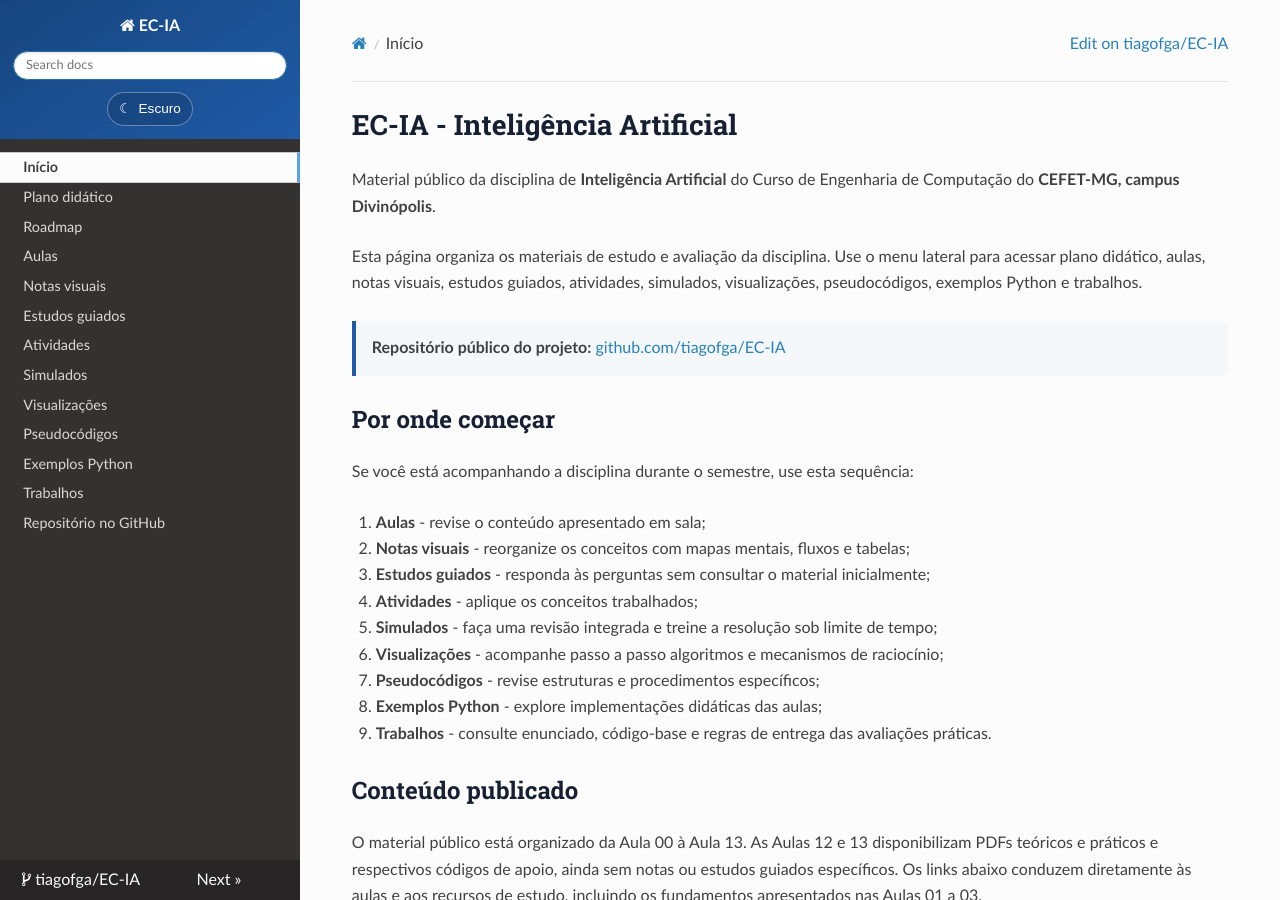
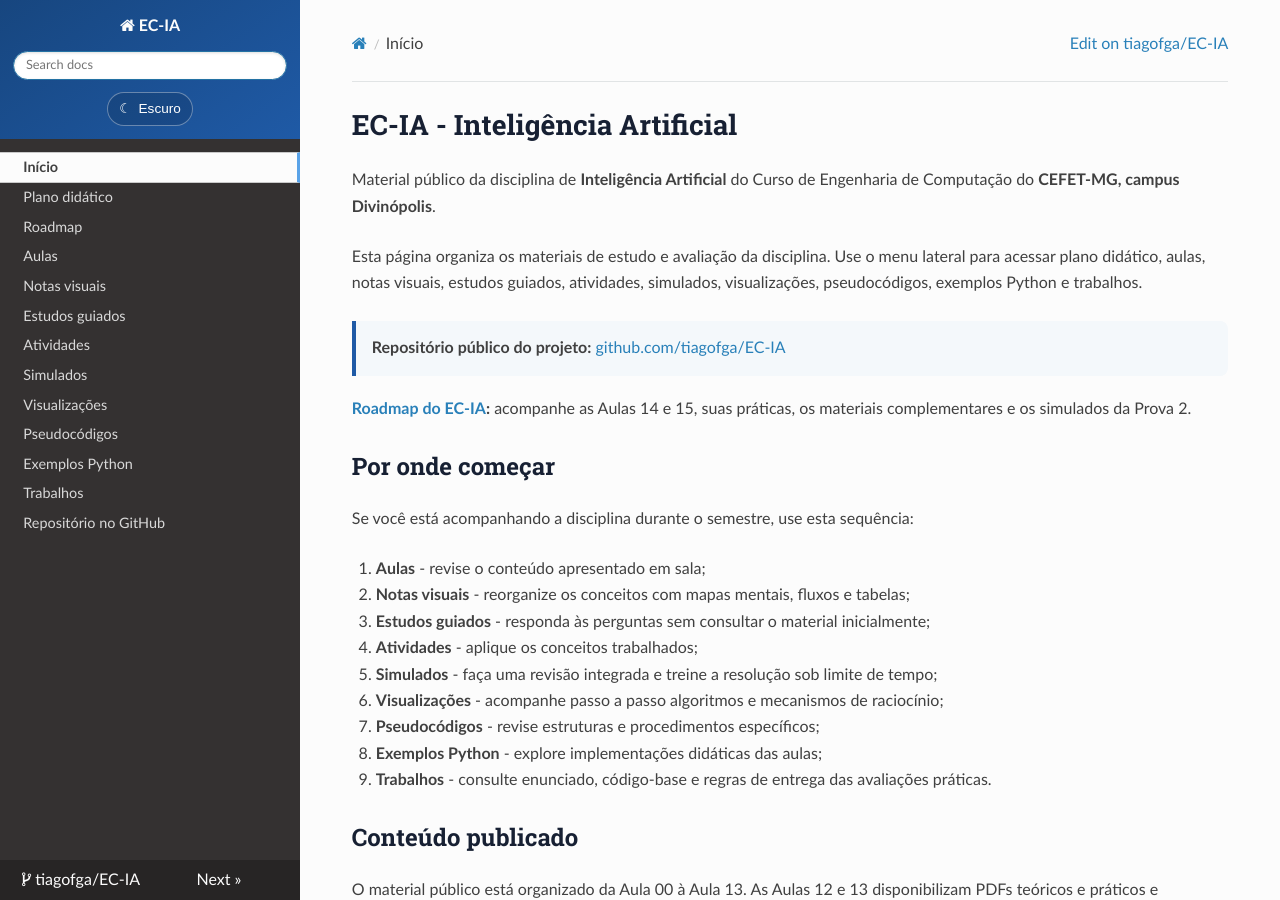
Before and after one commit to tiagofga/EC-IA, an MkDocs documentation site: the page built from docs/index.md, in a window 1280 px wide and 900 px high. Built offline with MkDocs 1.6.1, drawn with Linux system fonts in a browser that asks for light colours; nearby versions of some CDN libraries; some of the changed text lies outside the part shown.

Commit message:
docs(roadmap): integra planejamento ao site e README

```diff
--- a/docs/index.md
+++ b/docs/index.md
@@ -5,6 +5,8 @@ Material público da disciplina de **Inteligência Artificial** do Curso de Enge
 Esta página organiza os materiais de estudo e avaliação da disciplina. Use o menu lateral para acessar plano didático, aulas, notas visuais, estudos guiados, atividades, simulados, visualizações, pseudocódigos, exemplos Python e trabalhos.
 
 > **Repositório público do projeto:** [github.com/tiagofga/EC-IA](https://github.com/tiagofga/EC-IA)
+
+**[Roadmap do EC-IA](roadmap.md):** acompanhe as Aulas 14 e 15, suas práticas, os materiais complementares e os simulados da Prova 2.
 
 ## Por onde começar
 
@@ -22,7 +24,7 @@ Se você está acompanhando a disciplina durante o semestre, use esta sequência
 
 ## Conteúdo publicado
 
-O material público está organizado da Aula 00 à Aula 13. As Aulas 12 e 13 disponibilizam PDFs teóricos e práticos e respectivos códigos de apoio, ainda sem notas ou estudos guiados específicos. Os links abaixo conduzem diretamente às aulas e aos recursos de estudo, incluindo os fundamentos apresentados nas Aulas 01 a 03.
+O material público está organizado da Aula 00 à Aula 13. As Aulas 12 e 13 disponibilizam PDFs teóricos e práticos e respectivos códigos de apoio, com notas visuais e estudos guiados específicos. Os links abaixo conduzem diretamente às aulas e aos recursos de estudo, incluindo os fundamentos apresentados nas Aulas 01 a 03.
 
 ### Fundamentos de Inteligência Artificial - Aulas 00 a 03
 
```
